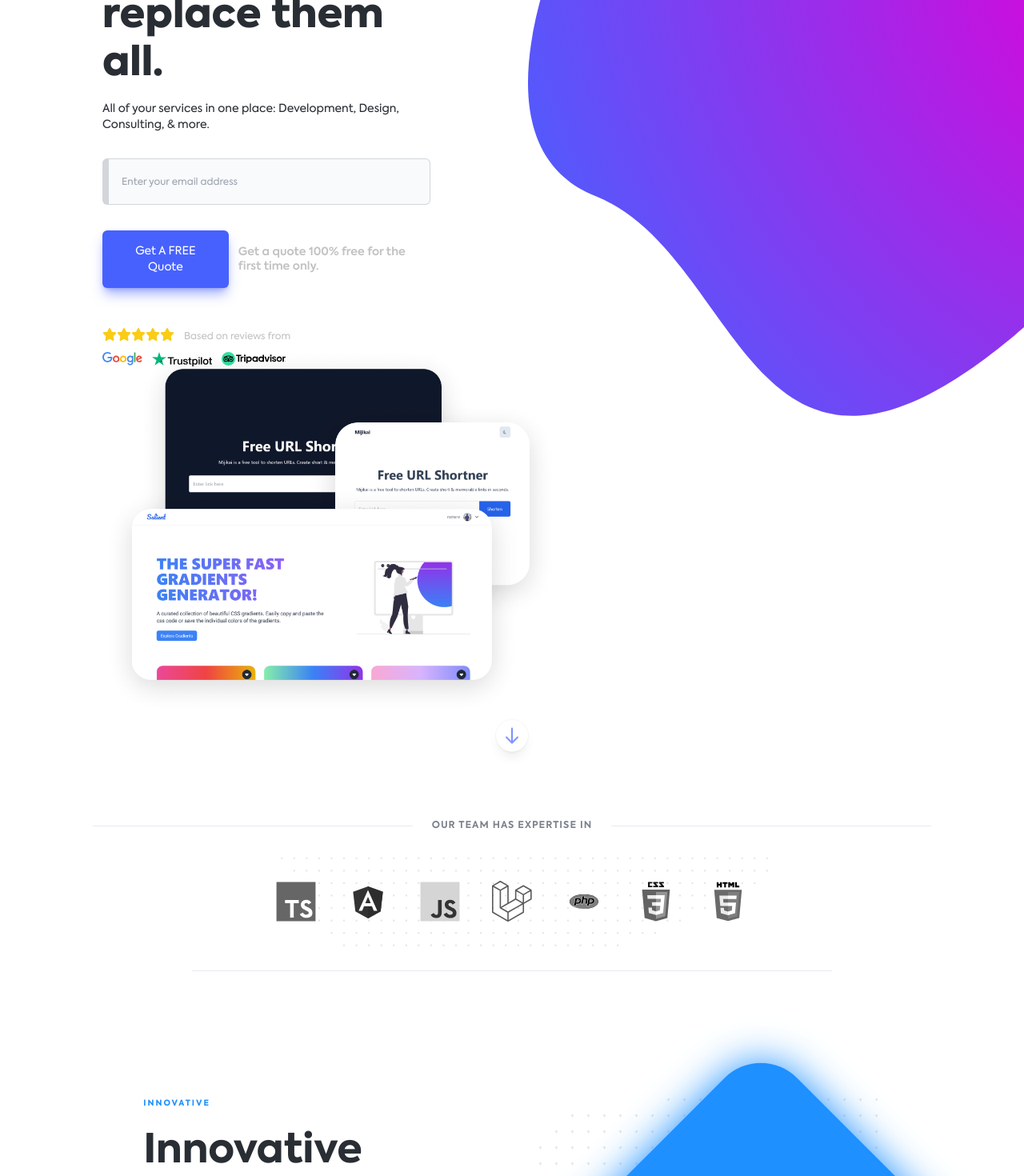
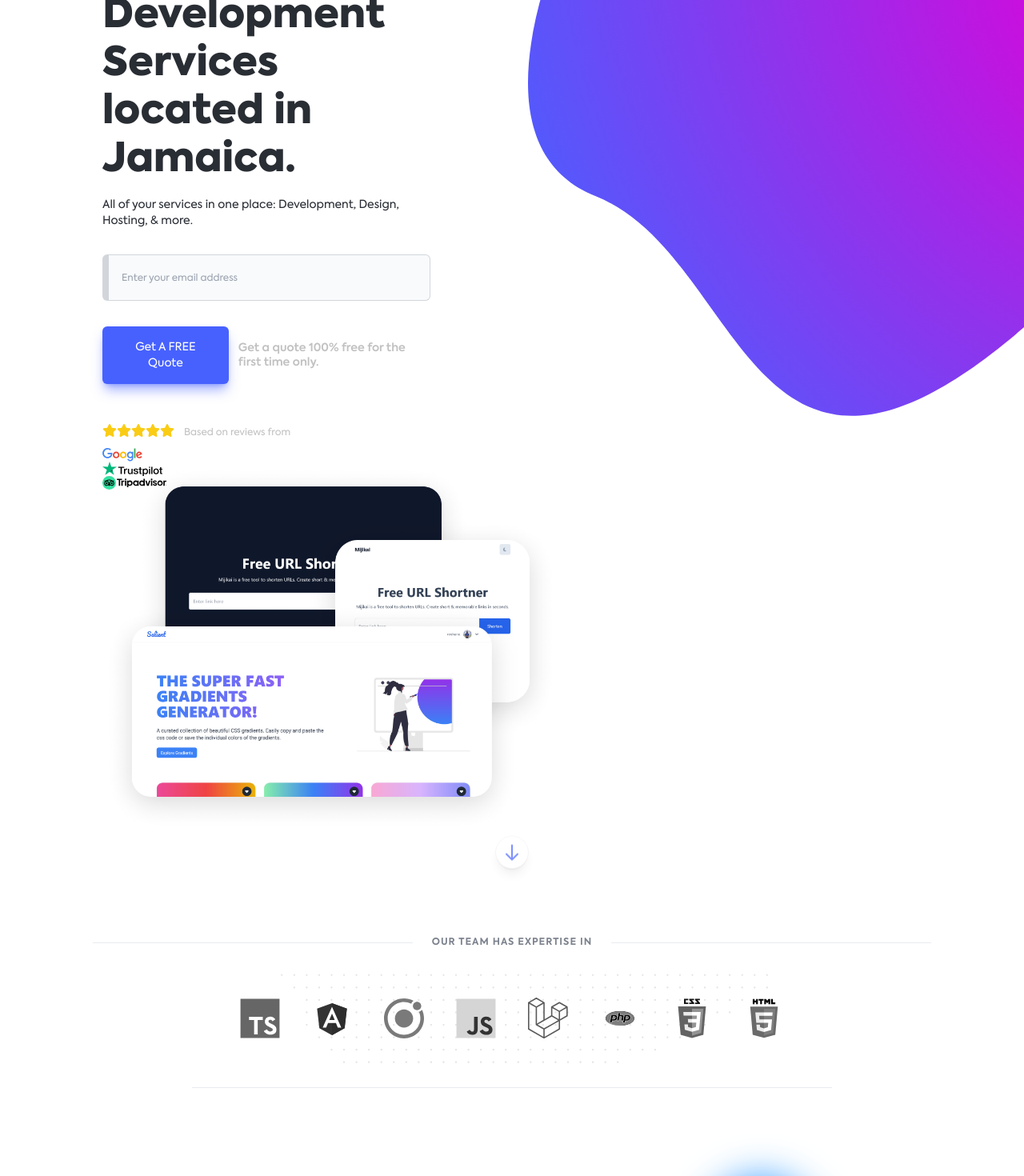
Before and after one commit to Roshane-Johnson/interpro_consultant, an Angular app: page / in a window 1280 px wide. Shown: the part 200-1670 px from the top of the page at 80% size. Built offline with nearby package versions, Linux system fonts and the light colour scheme.

Commit message:
added ionic to tech stack

```diff
--- a/src/app/pages/home/home.component.html
+++ b/src/app/pages/home/home.component.html
@@ -1,10 +1,10 @@
-<section class="w-[80%] mx-auto mt-10 mb-20">
+<section id="section-main" class="w-[80%] mx-auto mt-10 mb-20">
    <div class="inline-block w-[40%] mr-14">
       <h1 class="text-[50px] leading-[60px] font-black">
-         One service to <br />replace them all.
+         Best Development Services located in Jamaica.
       </h1>
       <p class="text-sm mt-4 mb-8">
-         All of your services in one place: Development, Design, Consulting, &
+         All of your services in one place: Development, Design, Hosting, &
          more.
       </p>
       <form #emailForm="ngForm" class="flex flex-col mb-12">
@@ -30,8 +30,8 @@
             </ul>
          </div>
       </form>
-      <div class="">
-         <div class="text-yellow-400 mb-2">
+      <div class="vouch">
+         <div class="vouch-text text-yellow-400 mb-2">
             <i class="fas fa-star"></i>
             <i class="fas fa-star"></i>
             <i class="fas fa-star"></i>
@@ -41,7 +41,7 @@
                Based on reviews from
             </p>
          </div>
-         <div class="vouch-icons flex items-center">
+         <div class="vouch-icons">
             <img
                src="/assets/icons/Google_2015_logo.svg"
                alt="Google's Logo"
@@ -104,6 +104,11 @@
          [matTooltipPosition]="tooltipPosition"
       />
       <img
+         src="/assets/icons/ionic.svg"
+         matTooltip="Ionic 6+"
+         [matTooltipPosition]="tooltipPosition"
+      />
+      <img
          src="/assets/icons/javascript.svg"
          matTooltip="JavaScript"
          [matTooltipPosition]="tooltipPosition"
```
Also changed, not shown: src/assets/icons/ionic.svg (added).
